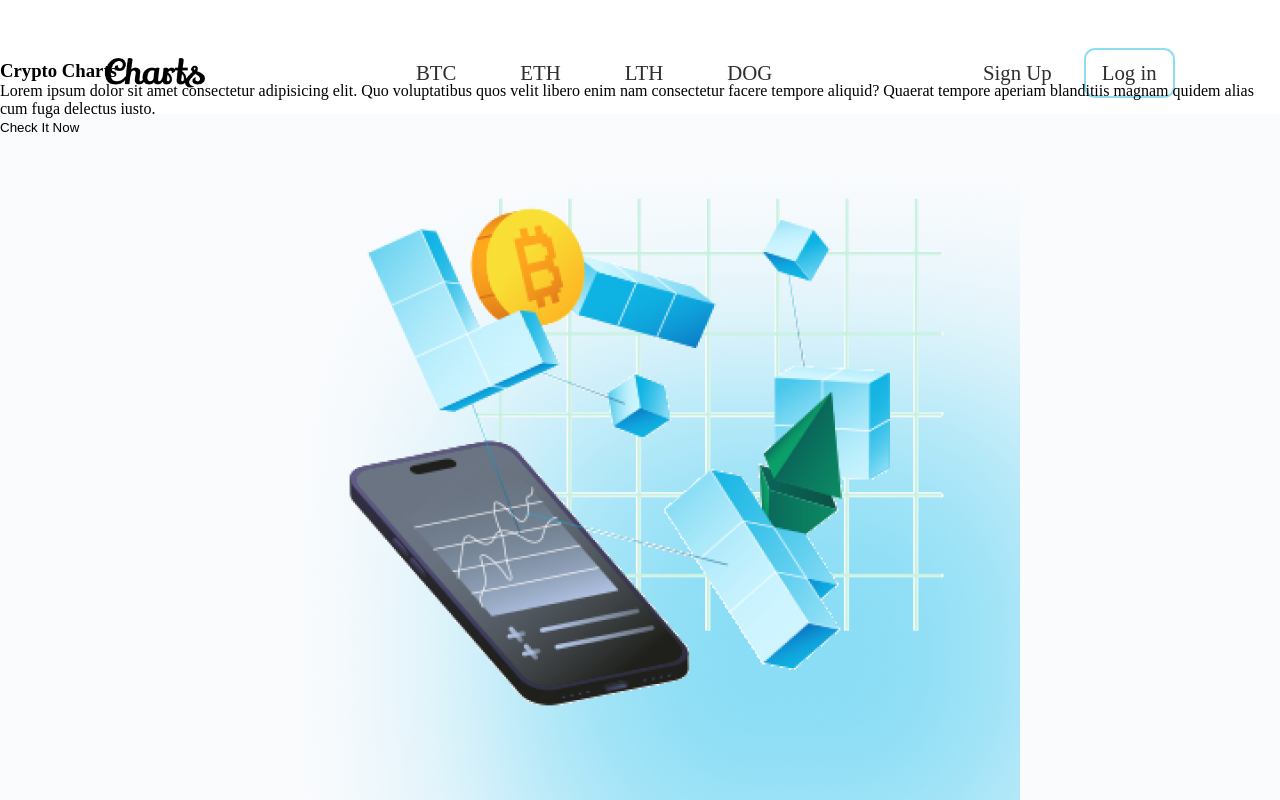
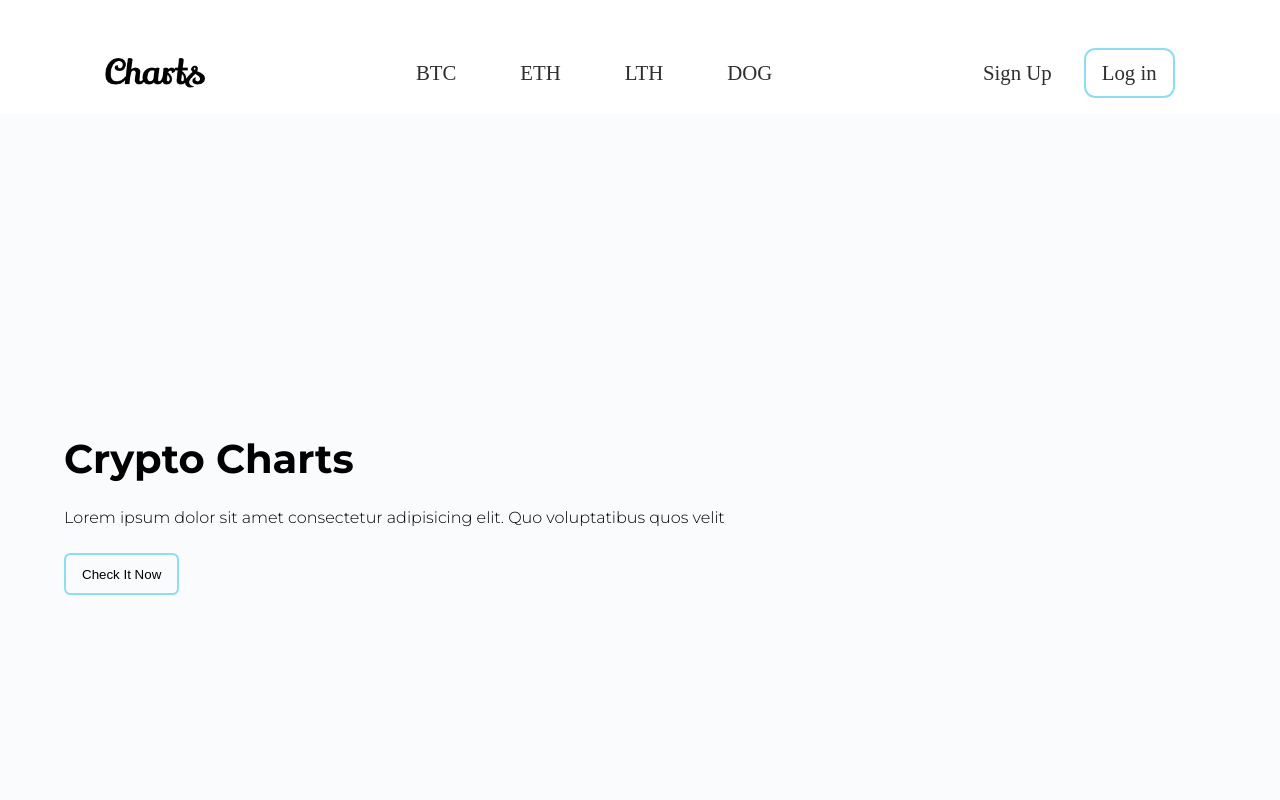
Before and after one commit to ol1mowski/CryptoPage, a React (Vite) app: page / in a window 1280 px wide. Shown: the top 800 px of the page. Built offline with nearby package versions, Linux system fonts and the light colour scheme.

Commit message:
adding style to the home section

```diff
--- a/src/components/HomePage/Home.jsx
+++ b/src/components/HomePage/Home.jsx
@@ -9,9 +9,7 @@ function Home() {
         <h1 className={s.container__ctaInfo__title}>Crypto Charts</h1>
         <p className={s.container__ctaInfo__desc}>
           Lorem ipsum dolor sit amet consectetur adipisicing elit. Quo
-          voluptatibus quos velit libero enim nam consectetur facere tempore
-          aliquid? Quaerat tempore aperiam blanditiis magnam quidem alias cum
-          fuga delectus iusto.
+          voluptatibus quos velit
         </p>
         <button className={s.container__ctaInfo__btn}>Check It Now</button>
       </section>
--- a/src/components/HomePage/Home.module.scss
+++ b/src/components/HomePage/Home.module.scss
@@ -1,7 +1,30 @@
-@import '../../style/index.scss';
+@import "../../style/index.scss";
 
 .container {
-    background-color: $white-color;
-    height: 100vh;
+  background-color: $white-color;
+  height: 100vh;
+  @include d-flex-column;
+  &__ctaInfo {
+    width: 90%;
     @include d-flex-column;
+    gap: 3vh;
+    align-items: flex-start;
+    &__title {
+      font-size: 2.5rem;
+      @include fonts(700);
+    }
+    &__desc {
+      font-size: 1rem;
+      @include fonts(300);
+      line-height: 1.4rem;
+    }
+    &__btn {
+        border: 2px solid $blue-color;
+        padding: .7rem 1rem;
+        border-radius: .4rem;
+    }
+  }
+  &__imageSide {
+    display: none;
+  }
 }
--- a/src/index.scss
+++ b/src/index.scss
@@ -1,3 +1,5 @@
+@import url('https://fonts.googleapis.com/css2?family=Montserrat:ital,wght@0,100..900;1,100..900&display=swap');
+
 * {
   margin: 0;
   padding: 0;
--- a/src/style/index.scss
+++ b/src/style/index.scss
@@ -26,6 +26,13 @@ $menu-font-size-desktop: 1.3rem;
   color: $dark-color;
 }
 
+@mixin fonts($weight) {
+  font-family: "Montserrat", sans-serif;
+  font-optical-sizing: auto;
+  font-weight: $weight;
+  font-style: normal;
+}
+
 @mixin container() {
   background-color: $white-color;
   margin: 0 120px;
```
